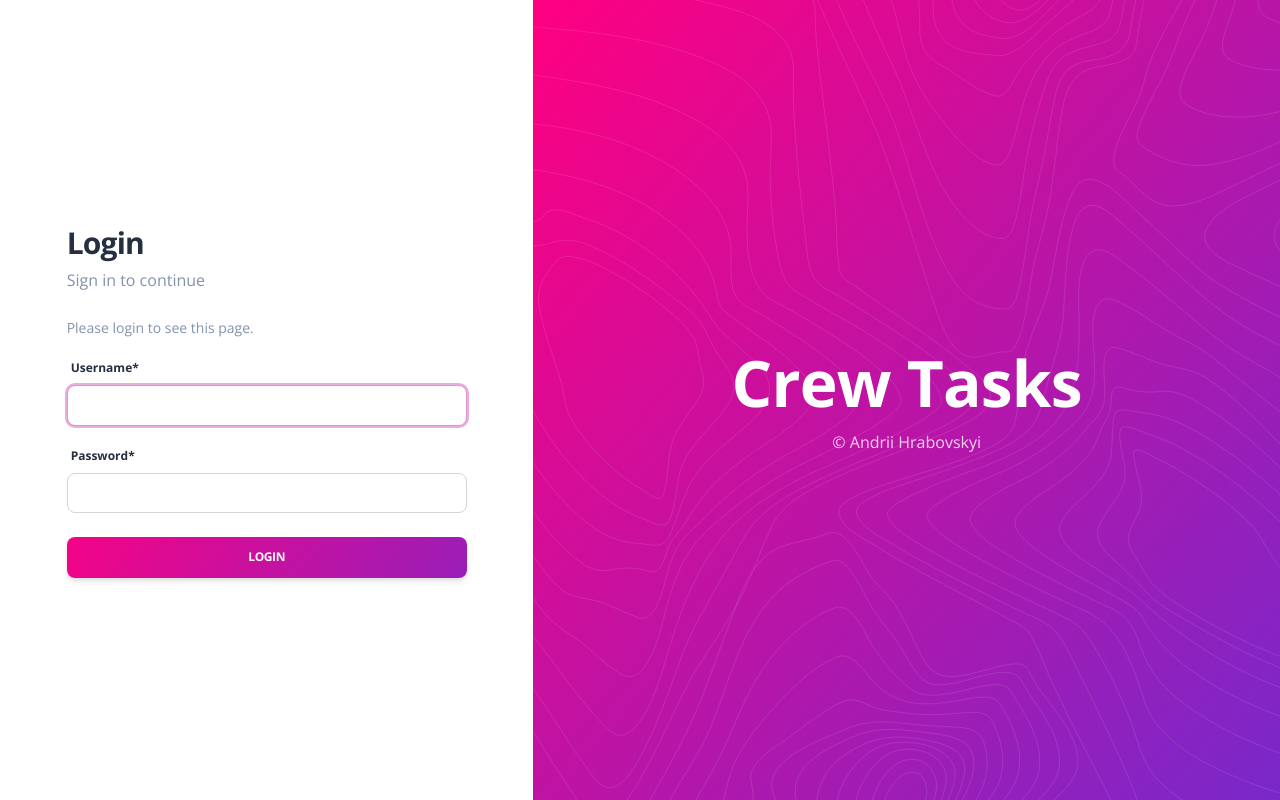
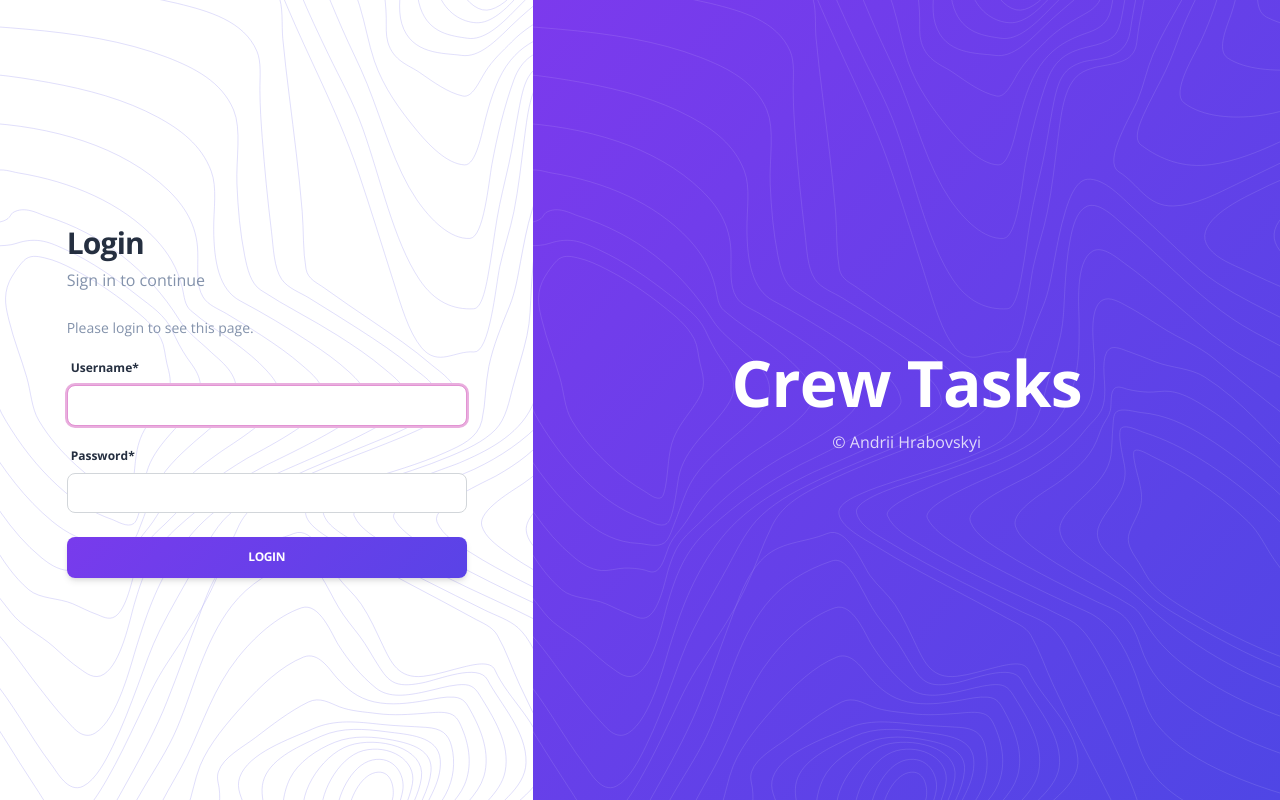
Before and after one commit to AndriiOne/crew-tasks, a Django app: page /accounts/login/?next=/ in a window 1280 px wide. Run offline with Django 5.2, Linux system fonts and the light colour scheme; some libraries are stand-ins or nearby versions.

Commit message:
Override theme colors with indigo palette

```diff
--- a/static/css/styles.css
+++ b/static/css/styles.css
@@ -0,0 +1,23 @@
+.bg-gradient-primary {
+  background-image: linear-gradient(310deg, #4F46E5 0%, #7C3AED 100%) !important;
+}
+
+.btn-primary {
+  background-color: #4F46E5 !important;
+  border-color: #4F46E5 !important;
+  color: #ffffff !important;
+}
+
+.btn-primary:hover, .btn-primary:focus, .btn-primary:active {
+  background-color: #4338ca !important;
+  border-color: #4338ca !important;
+}
+
+.pattern-mask-accent {
+  background-color: #4F46E5;
+  -webkit-mask-image: var(--mask-img);
+  -webkit-mask-size: cover;
+  mask-image: var(--mask-img);
+  mask-size: cover;
+  opacity: 1;
+}
--- a/templates/base.html
+++ b/templates/base.html
@@ -6,13 +6,14 @@
   <title>{% block title %}Crew Tasks{% endblock %}</title>
   <meta charset="utf-8">
   <meta name="viewport" content="width=device-width, initial-scale=1">
-  <link rel="stylesheet" href="{% static 'css/styles.css' %}">
   <link rel="icon" type="image/png" href="{% static 'assets/img/favicon.png' %}">
   <link href="https://fonts.googleapis.com/css?family=Open+Sans:300,400,600,700" rel="stylesheet" />
   <link href="{% static 'assets/css/nucleo-icons.css' %}" rel="stylesheet" />
   <link href="{% static 'assets/css/nucleo-svg.css' %}" rel="stylesheet" />
   <script src="https://kit.fontawesome.com/42d5adcbca.js" crossorigin="anonymous"></script>
   <link id="pagestyle" href="{% static 'assets/css/soft-design-system.css' %}" rel="stylesheet" />
+
+  <link rel="stylesheet" href="{% static 'css/styles.css' %}">
 </head>
 
 <body>
```
